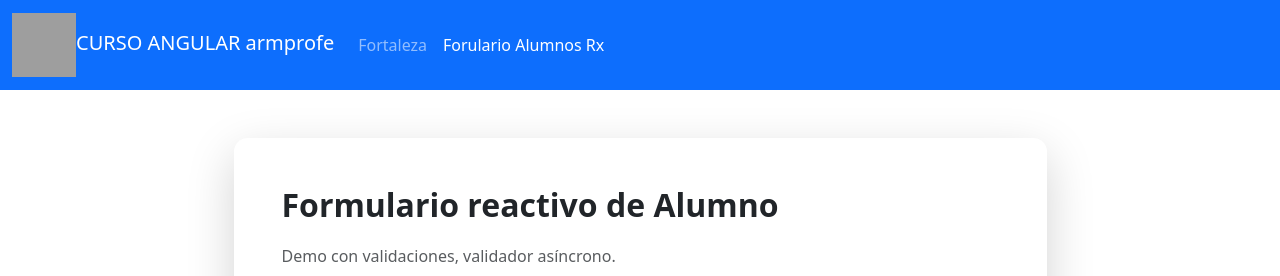
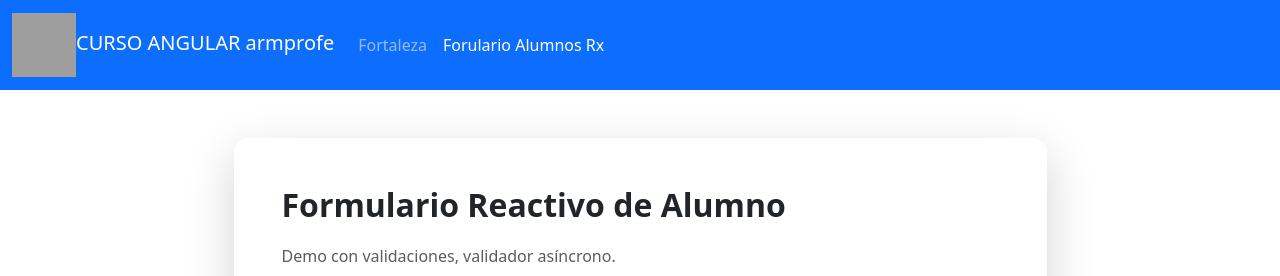
Before and after one commit to Valexx55/armprofe, an Angular app: page /alumno/form in a window 1280 px wide. Shown: the top 276 px of the page. Built offline with nearby package versions, Linux system fonts and the light colour scheme; grey boxes are pictures that could not be loaded.

Commit message:
cambios mínimos form rx

```diff
--- a/src/app/components/alumno-form/alumno-form.html
+++ b/src/app/components/alumno-form/alumno-form.html
@@ -8,7 +8,7 @@
         <!-- el tamaño de la card tiene un margen en movil de 4 y de 5 en dispositivos medianos -->
         <div class="card-body p-4 p-md-5">
           <div class="d-flex justify-content-between align-items-center flex-wrap gap-3 mb-4">
-              <h2 class="mb-1">Formulario reactivo de Alumno</h2>
+              <h2 class="mb-1">Formulario Reactivo de Alumno</h2>
               <p class="text-muted mb-0">
                 Demo con validaciones,  validador asíncrono.
               </p>
--- a/src/app/components/alumno-form/alumno-form.ts
+++ b/src/app/components/alumno-form/alumno-form.ts
@@ -117,6 +117,8 @@ FormControl<string>
   /*
     Carga un ejemplo de datos.
     Muy útil para mostrar patchValue y para probar el formulario rápido.
+    Para programadores, que quierien inicializar con datos formualrio
+    y no hacerlo manualmente (sin que salten las vali)
   */
   cargarEjemplo(): void {
     this.alumnoForm.patchValue({
@@ -132,12 +134,17 @@ FormControl<string>
     //no aparece ni como dirty ni como touched
     //y no sale el fallo al cargar un correo incorrecto
 
+    //si yo invoco esta línea, estoy haciendo que el
+    //fomrulario sea consciente del cambio de estado y valide
+    //si no, con el patchValue, modificado el estado "silenciosamente"
 
     //this.alumnoForm.markAllAsTouched();
 
 
     this.alumnoEnviado = null;
   }
+
+
 
   /*
     Reinicia el formulario a su estado inicial.
@@ -159,13 +166,13 @@ FormControl<string>
     Si no es válido o está pendiente, marcamos todo como touched.
   */
   submit(): void {
-    if (this.alumnoForm.invalid || this.alumnoForm.pending) {
-      this.alumnoForm.markAllAsTouched();
-      return;
+    if (this.alumnoForm.valid && !this.alumnoForm.pending) {
+
+      this.alumnoEnviado = JSON.stringify(this.alumnoForm.getRawValue(), null, 2);
+      console.log('alumno enviado = ' + this.alumnoEnviado);
     }
 
-    this.alumnoEnviado = JSON.stringify(this.alumnoForm.getRawValue(), null, 2);
-    console.log('alumno enviado = ' + this.alumnoEnviado);
+
   }
 
   /*
@@ -230,7 +237,7 @@ FormControl<string>
     return new Date().toISOString().split('T')[0];
   }
 
-
+//lo usaré después para las guards
   cambiosConfirmados():boolean {
    return (this.alumnoEnviado!=null) //
 
```
